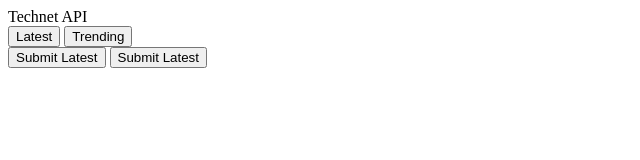
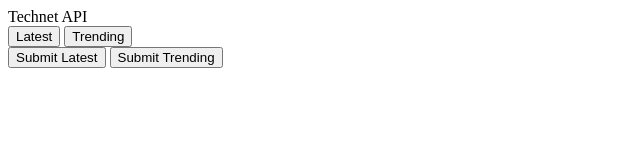
Before and after one commit to atikshakur/nodejs-mysql-rest-api, a website: page index.html in a window 1280 px wide. Shown: the full height of the page, 0-640 px from the left. Drawn offline with Linux system fonts and the light colour scheme.

Commit message:
root dir now serves a index.html file

```diff
--- a/index.html
+++ b/index.html
@@ -10,7 +10,7 @@
 
     <div>
         <button onclick="window.location.href = 'http://technetapi.herokuapp.com/post-latest.html';">Submit Latest</button>
-        <button onclick="window.location.href = 'http://technetapi.herokuapp.com/post-trending.html';">Submit Latest</button>
+        <button onclick="window.location.href = 'http://technetapi.herokuapp.com/post-trending.html';">Submit Trending</button>
     </div>
 </body>
 
```
